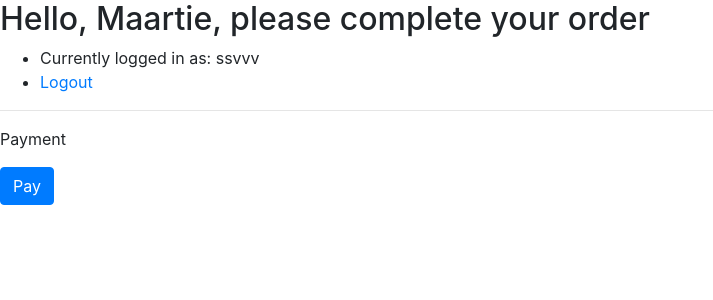
After one commit to MaartenSchuilenburg/project3, a Django app: page /payment in a window 1280 px wide. The commit adds this page. Shown: the top 300 px of the page, without its empty margins (0-713 px from the left). Run offline with Django 3.2, Linux system fonts and the light colour scheme; a user stored in the database is signed in; some libraries are stand-ins or nearby versions.

Commit message:
added payment view

```diff
--- a/orders/admin.py
+++ b/orders/admin.py
@@ -1,6 +1,6 @@
 from django.contrib import admin
-from orders.models import Pizza, Pasta, Toppings, Salads, SubExtra, Subs, DinnerPlatters
+from orders.models import Pizza, Pasta, Toppings, Salads, SubExtra, Subs, DinnerPlatters, Orders
 
 # Register your models here.
-myModels = [Pizza, Pasta, Toppings, Salads, SubExtra, Subs, DinnerPlatters]  # iterable list
+myModels = [Pizza, Pasta, Toppings, Salads, SubExtra, Subs, DinnerPlatters, Orders]  # iterable list
 admin.site.register(myModels)
--- a/orders/static/orders/index.js
+++ b/orders/static/orders/index.js
@@ -19,9 +19,7 @@ document.addEventListener('DOMContentLoaded', () => {
     fillShoppingCartWithLocalStorage();
 
     if (window.localStorage.getItem('shoppingCart')!=null) {
-        console.log(1);
         document.getElementById("placeOrder1").disabled=false;
-        document.getElementById("placeOrder2").disabled=false;
     }
 
 });
@@ -108,8 +106,7 @@ function addToShoppingCartList(description, price) {
     var price = price;
     li.innerHTML = description;
 
-    //document.getElementById("placeOrder1").disabled=false;
-    //document.getElementById("placeOrder2").disabled=false;
+    document.getElementById("placeOrder1").disabled=false;
 
     shoppingCartAll.push({description:description, price:price});
     window.localStorage.setItem('shoppingCart', JSON.stringify(shoppingCartAll));
@@ -124,8 +121,7 @@ function addToShoppingCartList(description, price) {
 function clearCart (){
 
     window.localStorage.clear();
-    //document.getElementById("placeOrder1").disabled=true;
-    //document.getElementById("placeOrder2").disabled=true;
+    document.getElementById("placeOrder1").disabled=true;
     document.getElementById('shopping-cart-total').innerHTML = 0;
     document.getElementById('shopping-cart-total-modal').innerHTML = 0;
     document.getElementById('shopping-cart-list').innerHTML ='';
--- a/orders/templates/orders/menu.html
+++ b/orders/templates/orders/menu.html
@@ -111,7 +111,7 @@
             <div class="modal-dialog" role="document">
                 <div class="modal-content">
                 <div class="modal-header">
-                    <h5 class="modal-title" id="exampleModalLabel">Cart</h5>
+                    <h5 class="modal-title" id="exampleModalLabel">Place order</h5>
                     <button type="button" class="close" data-dismiss="modal" aria-label="Close">
                     <span aria-hidden="true">&times;</span>
                     </button>
@@ -125,7 +125,7 @@
                 </div>
                 <div class="modal-footer">
                     <button type="button" class="btn btn-secondary" data-dismiss="modal">Close</button>
-                    <button type="button" id="placeOrder2" class="btn btn-primary" disabled>Confirm order</button>
+                    <a href="{% url 'payment' %}" class="btn btn-primary">Confirm order</a>
 
                 </div>
                 </div>
@@ -161,7 +161,7 @@
         </div>
         <div class="modal-footer">
             <button type="button" class="btn btn-secondary" data-dismiss="modal">Leave</button>
-            <a href="#" class="add-to-cart btn btn-primary" onclick="sendToCartSub()" data-dismiss="modal">Add to cart</a></td>
+            <a href="" class="add-to-cart btn btn-primary" onclick="sendToCartSub()" data-dismiss="modal">Add to cart</a></td>
         </div>
     </form>
     </div>
--- /dev/null
+++ b/orders/templates/orders/payment.html
@@ -0,0 +1,16 @@
+{% extends "orders/base.html" %}
+
+
+{% block body %}
+<h2>Hello, {{ user.first_name }}, please complete your order</h2>
+<ul>
+    <li>Currently logged in as: {{ user.username }}</li>
+    <li><a href="{% url 'logout' %}">Logout</a></li>
+</ul>
+<hr>
+
+<p>Payment</p>
+
+<button href="{% url 'payment' %}" class="btn btn-primary">Pay</button>
+
+{% endblock %}
--- a/orders/urls.py
+++ b/orders/urls.py
@@ -7,4 +7,5 @@ urlpatterns = [
     path("login", views.login_view, name="login"),
     path("logout", views.logout_view, name="logout"),
     path("signup", views.signup_view, name="signup"),
+    path("payment", views.payment_view, name="payment"),
 ]
--- a/orders/views.py
+++ b/orders/views.py
@@ -21,11 +21,15 @@ def index(request):
     }
     return render(request, "orders/menu.html", context)
 
-    if request.is_ajax():
-        #do something
-        request_data = request.POST
-        return HttpResponse("OK")
 
+def payment_view(request):
+    if not request.user.is_authenticated:
+        return render(request, "orders/login.html", {"message": None})
+    context = {
+        "user": request.user,
+        "orders":Toppings.objects.all(),
+    }
+    return render(request, "orders/payment.html", context)
 
 
 def login_view(request):
```
Also changed, not shown: db.sqlite3, orders/migrations/0008_orders_shoppingcart.py (added).
